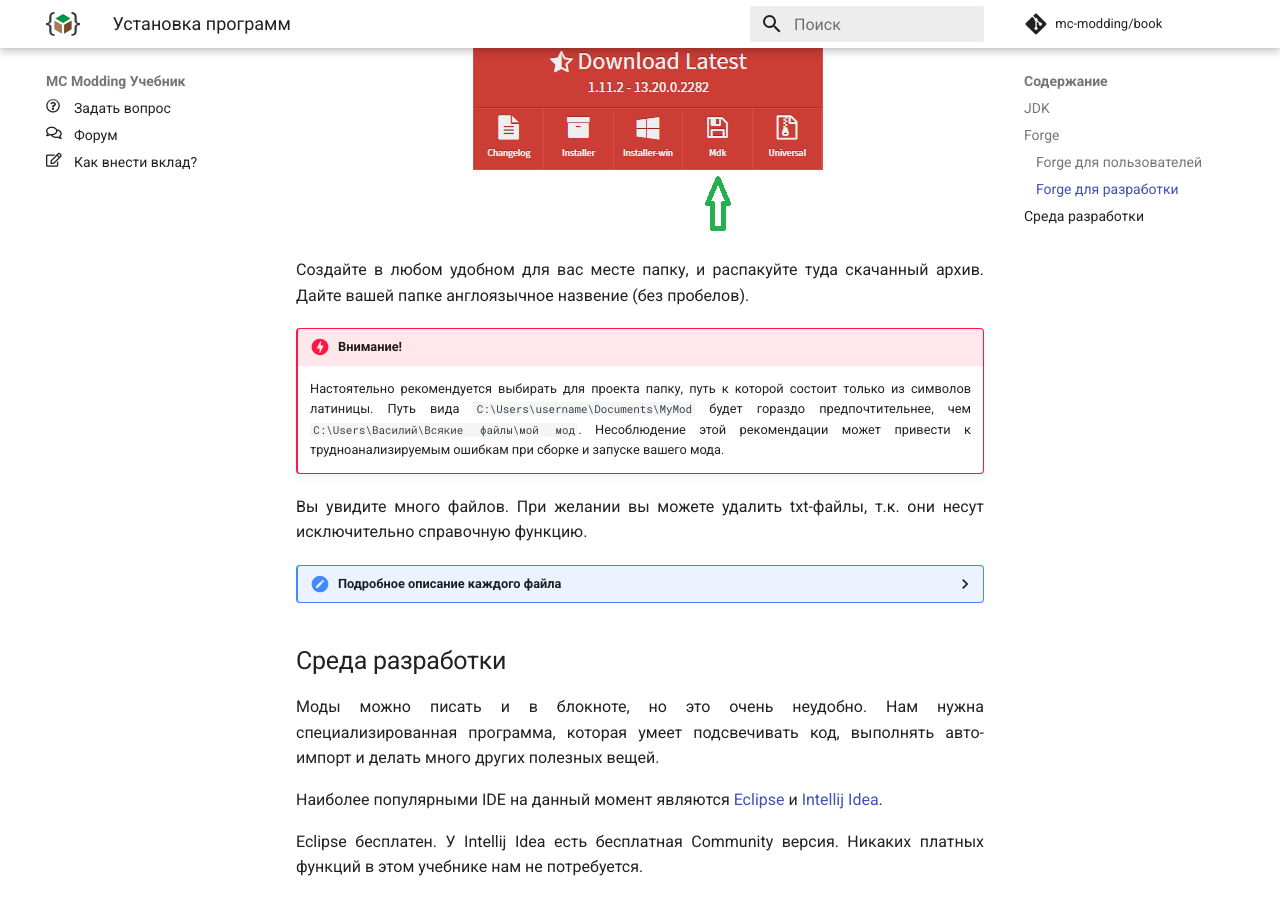
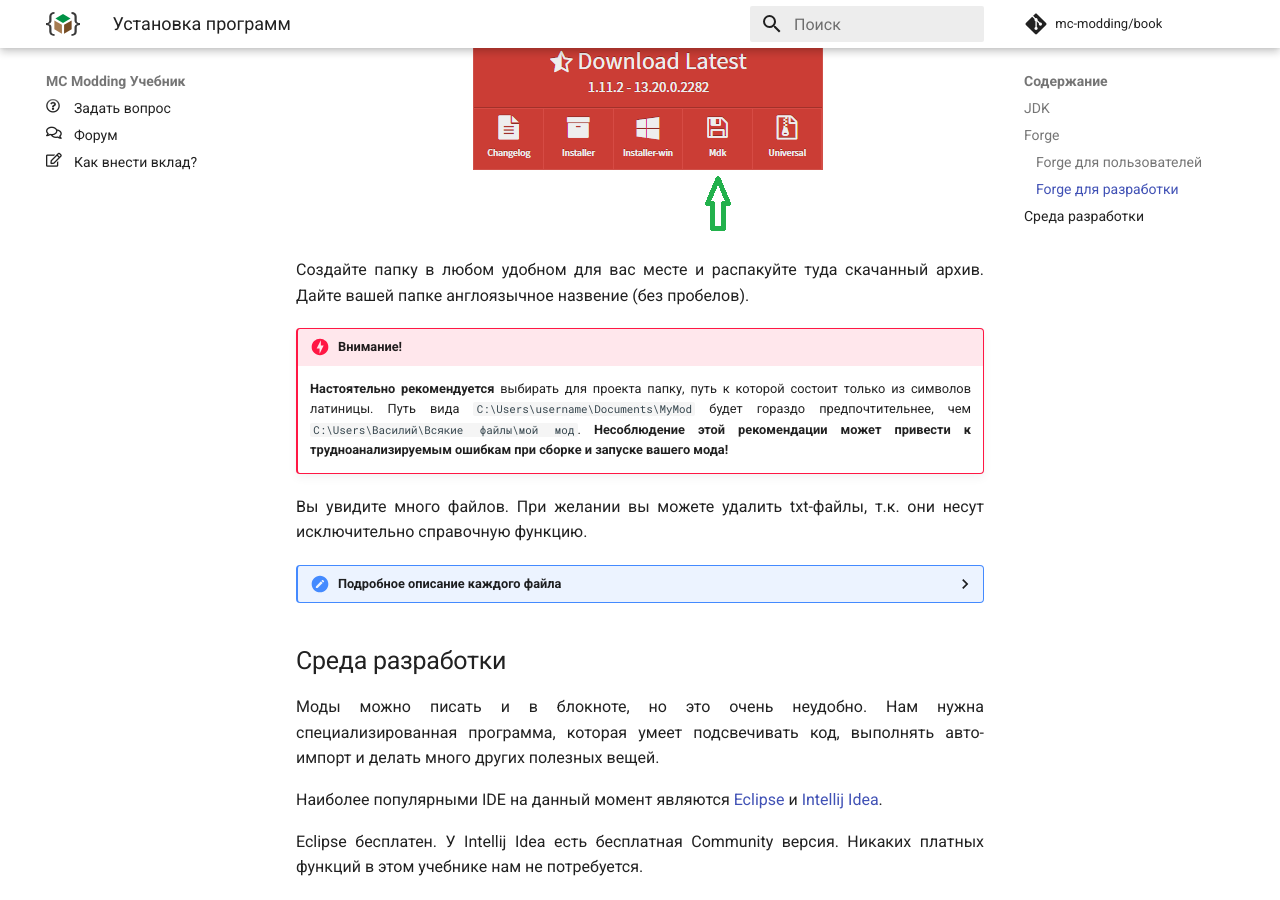
Before and after one commit to mc-modding/book, an MkDocs documentation site: the page built from docs/any-version/preparation/install/index.md, in a window 1280 px wide and 900 px high, scrolled down 2098 px. Built offline with MkDocs 1.6.1 and Material for MkDocs 9.7.7, drawn with Linux system fonts in a browser that asks for light colours; nearby versions of some CDN libraries; comment, search, counter and statistics services are not loaded; some of the changed text lies outside the part shown.

Commit message:
refactor(docs): Косметические изменения текста

```diff
--- a/docs/any-version/preparation/install/index.md
+++ b/docs/any-version/preparation/install/index.md
@@ -11,7 +11,7 @@
 Для запуска Minecraft необходима лишь среда выполнения Java, которую вы установили выше.
 
 Но для разработки собственных модов нам потребуется писать программный код и пользоваться разными библиотеками. Это не входит в стандартный Java пакет,
-поэтому нам нужно установить JDK (Java Development Kit) (Комплект инструментов для разработки на Java).
+поэтому нам нужно установить JDK (Java Development Kit) — комплект инструментов для разработки на Java.
 
 Скачайте [последнюю версию JDK](http://www.oracle.com/technetwork/java/javase/downloads/jdk8-downloads-2133151.html) и следуйте инструкциям по установке. Ничего в настройках установки менять не надо.
 
@@ -43,10 +43,10 @@
 
 ![Картинка скачивания MDK](images/download_mdk.png)
 
-Создайте в любом удобном для вас месте папку, и распакуйте туда скачанный архив. Дайте вашей папке англоязычное назвение (без пробелов).
+Создайте папку в любом удобном для вас месте и распакуйте туда скачанный архив. Дайте вашей папке англоязычное назвение (без пробелов).
 
 !!! danger "Внимание!"
-    Настоятельно рекомендуется выбирать для проекта папку, путь к которой состоит только из символов латиницы. Путь вида `С:\Users\username\Documents\MyMod` будет гораздо предпочтительнее, чем `С:\Users\Василий\Всякие файлы\мой мод`. Несоблюдение этой рекомендации может привести к трудноанализируемым ошибкам при сборке и запуске вашего мода.
+    **Настоятельно рекомендуется** выбирать для проекта папку, путь к которой состоит только из символов латиницы. Путь вида `С:\Users\username\Documents\MyMod` будет гораздо предпочтительнее, чем `С:\Users\Василий\Всякие файлы\мой мод`. **Несоблюдение этой рекомендации может привести к трудноанализируемым ошибкам при сборке и запуске вашего мода!**
 
 Вы увидите много файлов. При желании вы можете удалить txt-файлы, т.к. они несут исключительно справочную функцию.
 
```
